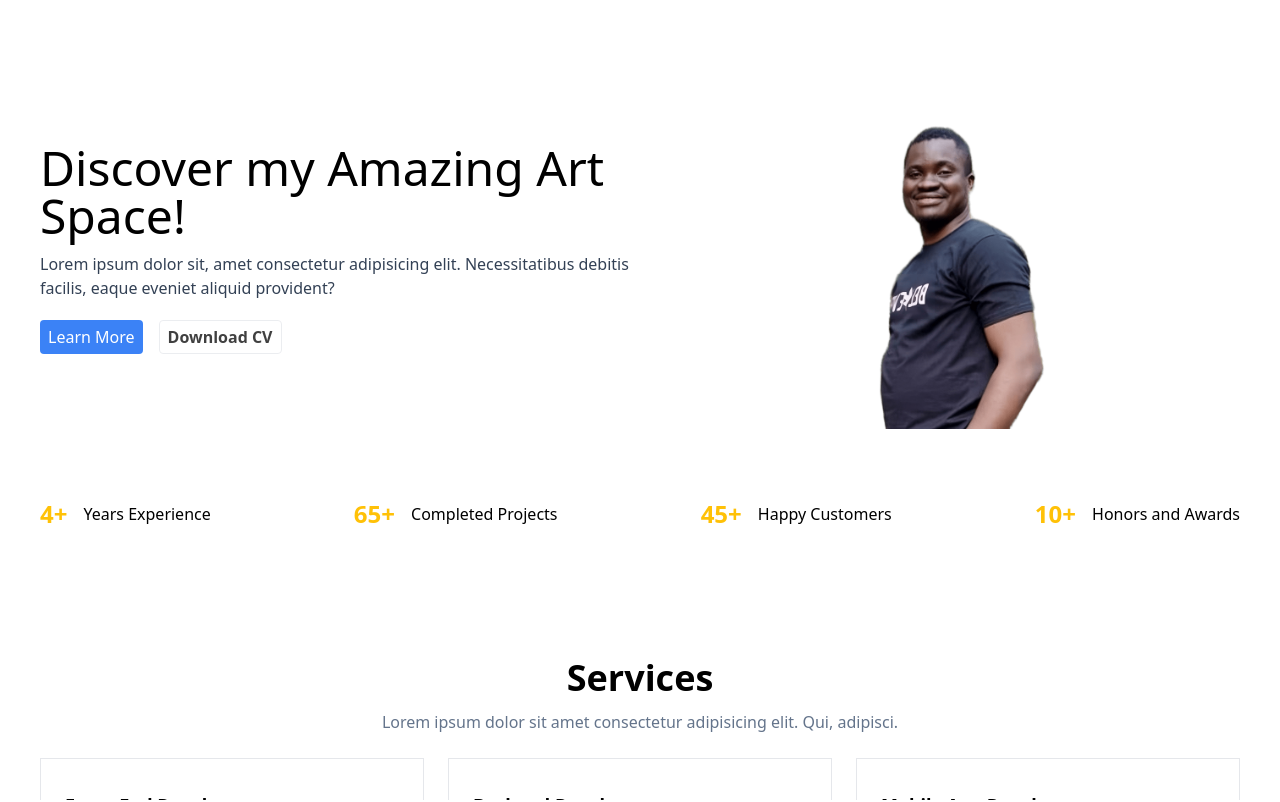
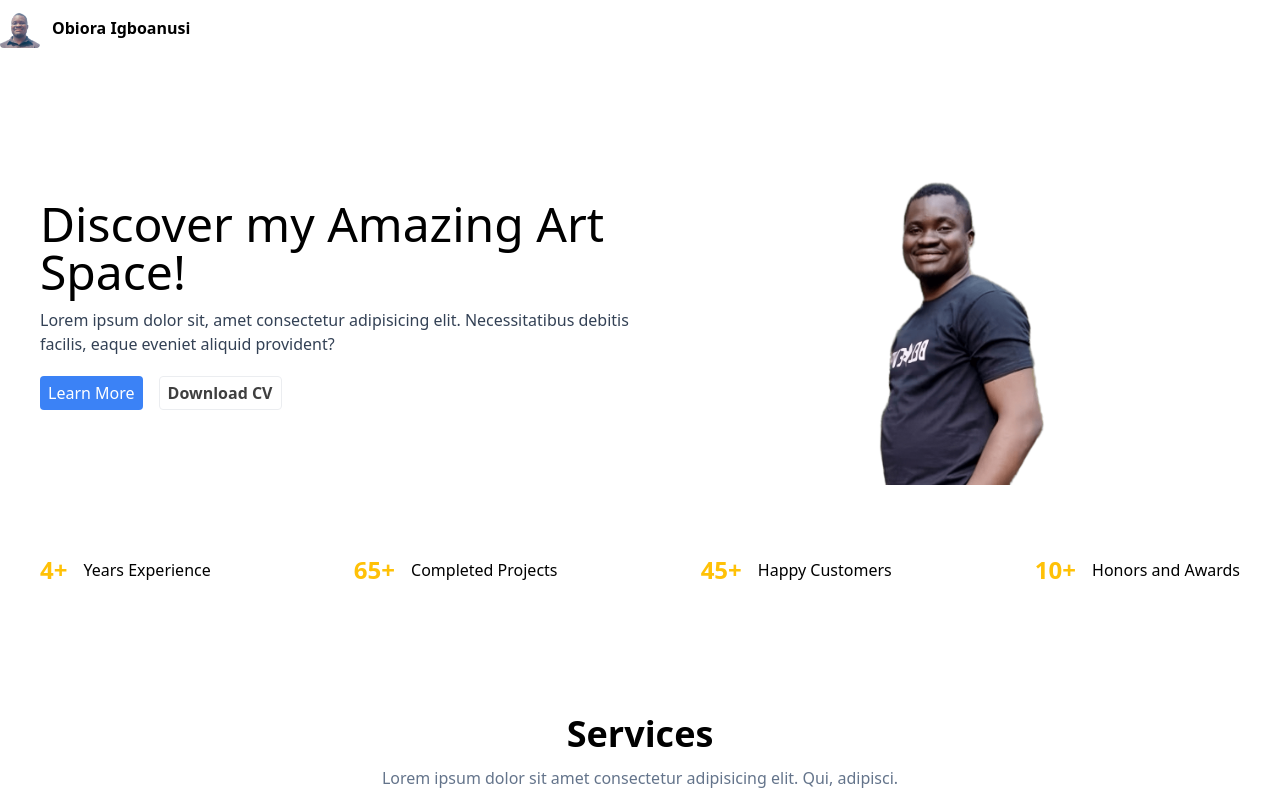
Before and after one commit to obioraigboanusi/obioraigboanusi-portfolio, a React (Vite) app: page / in a window 1280 px wide. Shown: the top 802 px of the page. Built offline with nearby package versions, Linux system fonts and the light colour scheme.

Commit message:
Implement navbar

```diff
--- a/src/components/AppLayout.tsx
+++ b/src/components/AppLayout.tsx
@@ -1,16 +1,14 @@
 import Footer from './Footer';
+import Navbar from './Navbar';
 import Sidebar from './Sidebar';
 
 function AppLayout({ children }: any) {
   return (
-    <>
-      {/* <Sidebar /> */}
-      <div className="max-h-screen overflow-y-scroll no-scrollbar">
-        {/* <nav>nav bar</nav> */}
-        {children}
-        <Footer />
-      </div>
-    </>
+    <div className="min-h-screen flex flex-col ">
+      <Navbar />
+      <div className=""> {children}</div>
+      <Footer />
+    </div>
   );
 }
 
--- /dev/null
+++ b/src/components/Navbar.tsx
@@ -0,0 +1,27 @@
+import { Link } from 'react-router-dom';
+import profileImg from '../assets/avarter.png';
+
+function Navbar() {
+  return (
+    <nav>
+      <div className="container py-2 flex justify-between">
+        <div>
+          <Link to="/" className="flex items-center gap-3">
+            <img
+              src={profileImg}
+              alt="Obiora Igboanusi"
+              className="h-10 w-10 rounded object-center"
+            />
+            <span className="font-semibold">Obiora Igboanusi</span>
+          </Link>
+        </div>
+        <div>
+          <button></button>
+        </div>
+        <div></div>
+      </div>
+    </nav>
+  );
+}
+
+export default Navbar;
```
Also changed, not shown: src/assets/avarter.png (added).
